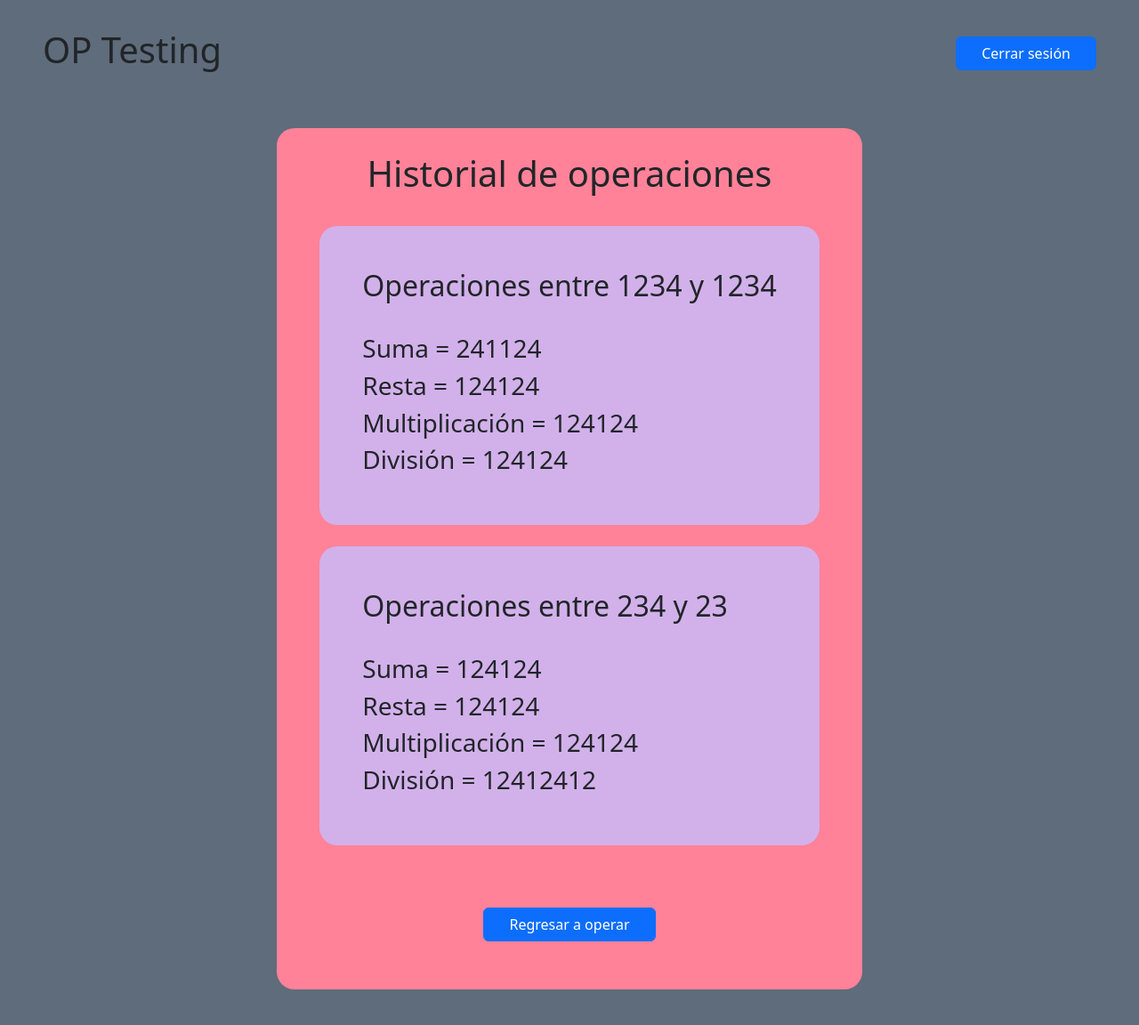
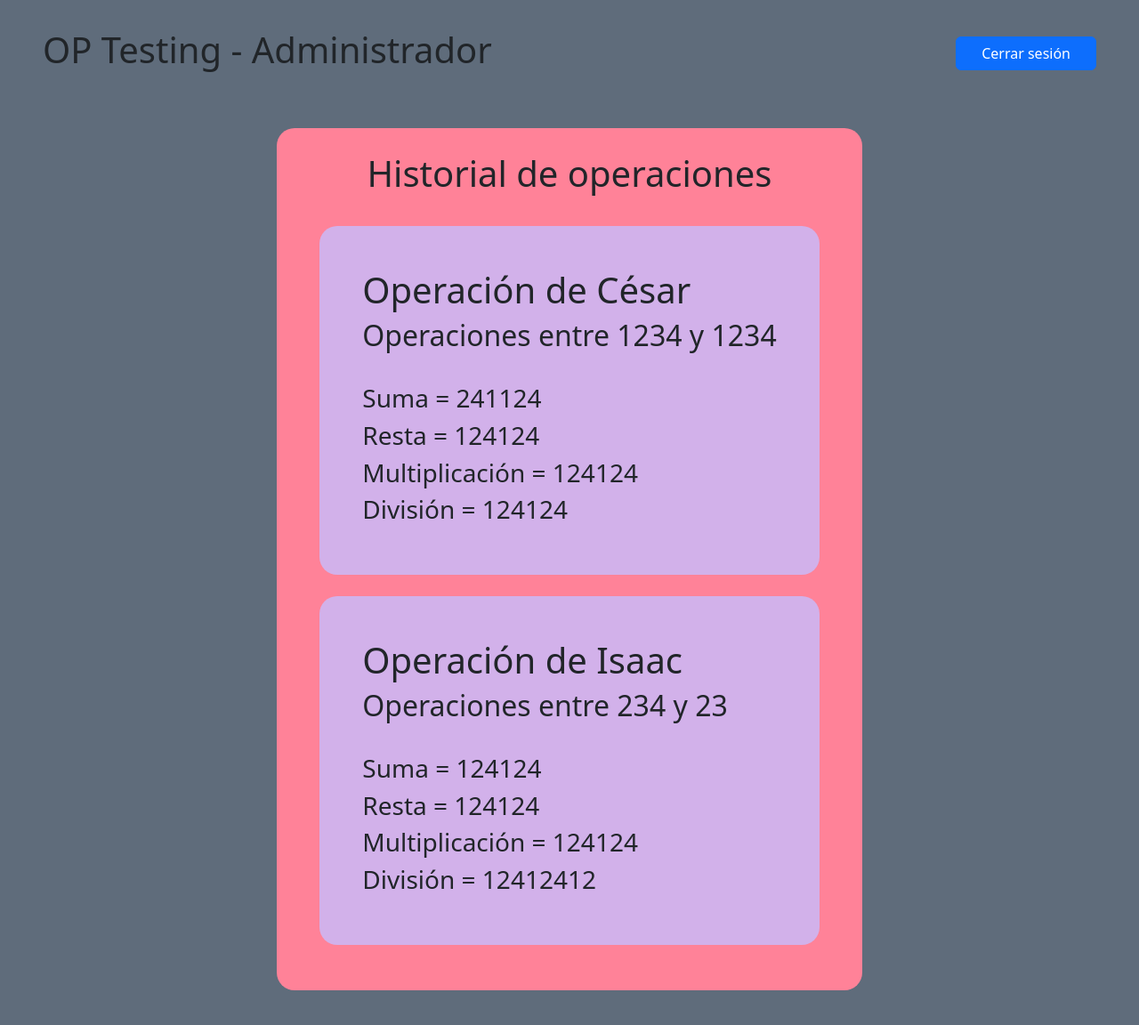
Before and after one commit to CesarLeiva/OP-testing, a plain HTML site: page admin.html in a window 1280 px wide. Shown: the whole page at 89% size. Drawn offline with nearby package versions, Linux system fonts and the light colour scheme.

Commit message:
correción de admin

```diff
--- a/historial.html
+++ b/admin.html
@@ -5,13 +5,13 @@
     <meta http-equiv="X-UA-Compatible" content="IE=edge">
     <meta name="viewport" content="width=device-width, initial-scale=1.0">
     <title>OP Testing</title>
-    <link rel="icon" href="/icons8-matemáticas-40.png">
+    <link rel="icon" href="/icon.png">
 
     <link href="https://cdn.jsdelivr.net/npm/bootstrap@5.2.2/dist/css/bootstrap.min.css" rel="stylesheet" integrity="sha384-Zenh87qX5JnK2Jl0vWa8Ck2rdkQ2Bzep5IDxbcnCeuOxjzrPF/et3URy9Bv1WTRi" crossorigin="anonymous">
 </head>
 <body style="background: #5F6C7B;">
     <nav class="navbar mx-5 my-4">
-        <h1>OP Testing</h1>
+        <h1>OP Testing - Administrador</h1>
         <a href="index.html" style="text-decoration: none; color: #5F6C7B;">
             <button class="btn btn-primary"><span class="mx-3">Cerrar sesión</span></button>
         </a>
@@ -23,18 +23,14 @@
             <h1 style="text-align: center;">Historial de operaciones</h1>
             <br>
             <div id="op"></div>
-            <div style="text-align: center; margin-top: 70px;">
-                <a href="clientes.html" style="text-decoration: none; color: #5F6C7B;">
-                    <button class="btn btn-primary"><span class="mx-3">Regresar a operar</span></button>
-                </a>
-            </div>
-            <br><br>
+            <br>
 
         </div>
     </section>
     <script>
         //estas operaciones son para probar, hay que llamar el arreglo de las operaciones hechas desde la base de datos
         const operacion1 = {
+                usuario: "César",
                 num1: 1234,
                 num2: 1234,
 
@@ -44,6 +40,7 @@
                 division: 124124
             }
         const operacion2 = {
+                usuario: "Isaac",
                 num1: 234,
                 num2: 23,
 
@@ -59,6 +56,7 @@
             `<section class="mb-4" style="background: #D2B1EA; border-radius: 20px;">
             <card  class="d-flex">
             <div class="m-5" style=" margin:auto">
+            <h1>Operación de `+operaciones[i].usuario+`</h1>
             <h2>Operaciones entre `+operaciones[i].num1+` y `+operaciones[i].num2+`</h2><br>
             <h3>Suma = `+operaciones[i].suma+`</h3>
             <h3>Resta = `+operaciones[i].resta+`</h3>
```
Also changed, not shown: clientes.html (+1 -6 lines), index.html (+1 -1 lines), registro.html (+1 -1 lines), icon.png (renamed from icons8-matemáticas-40.png).
